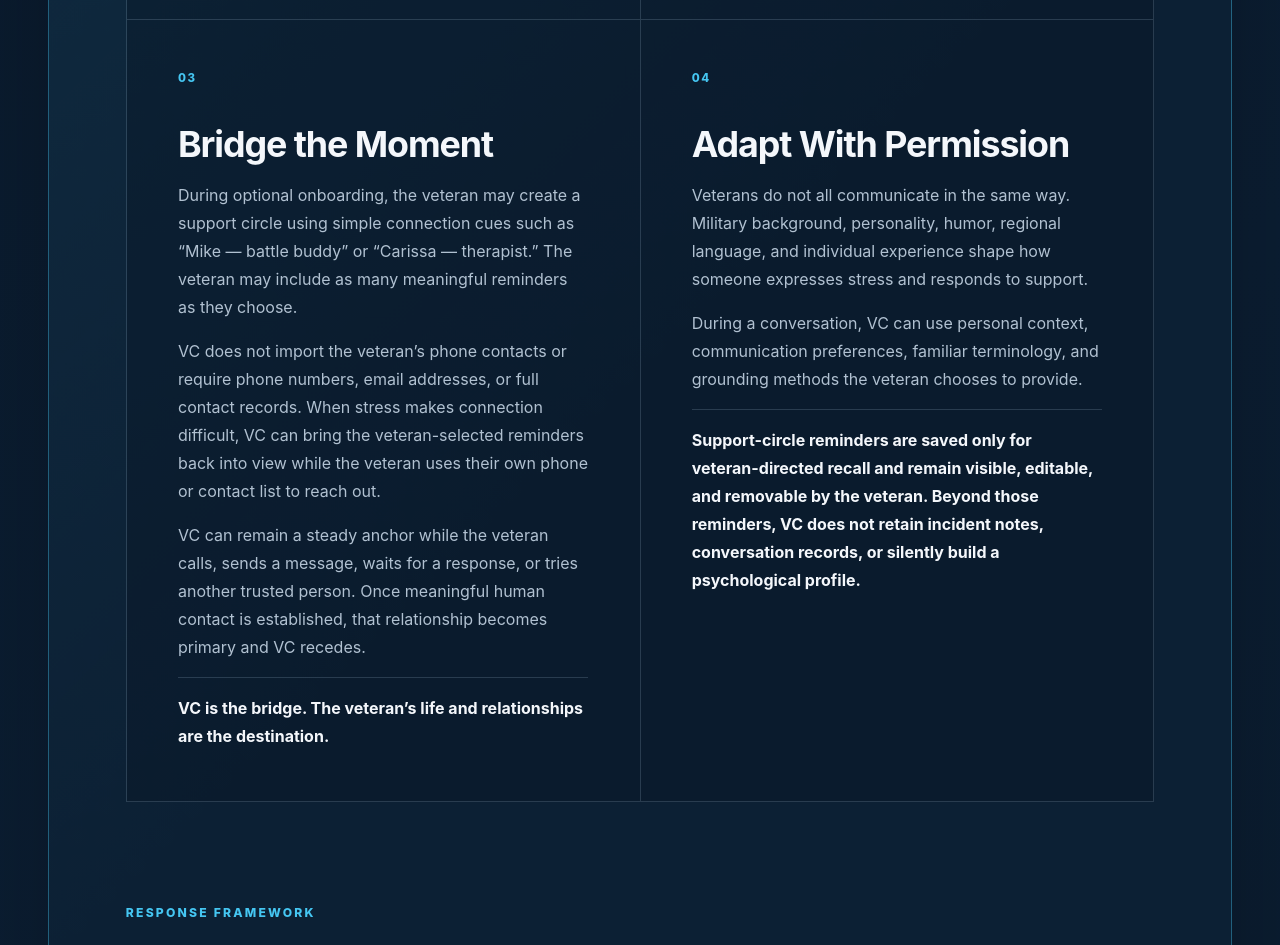
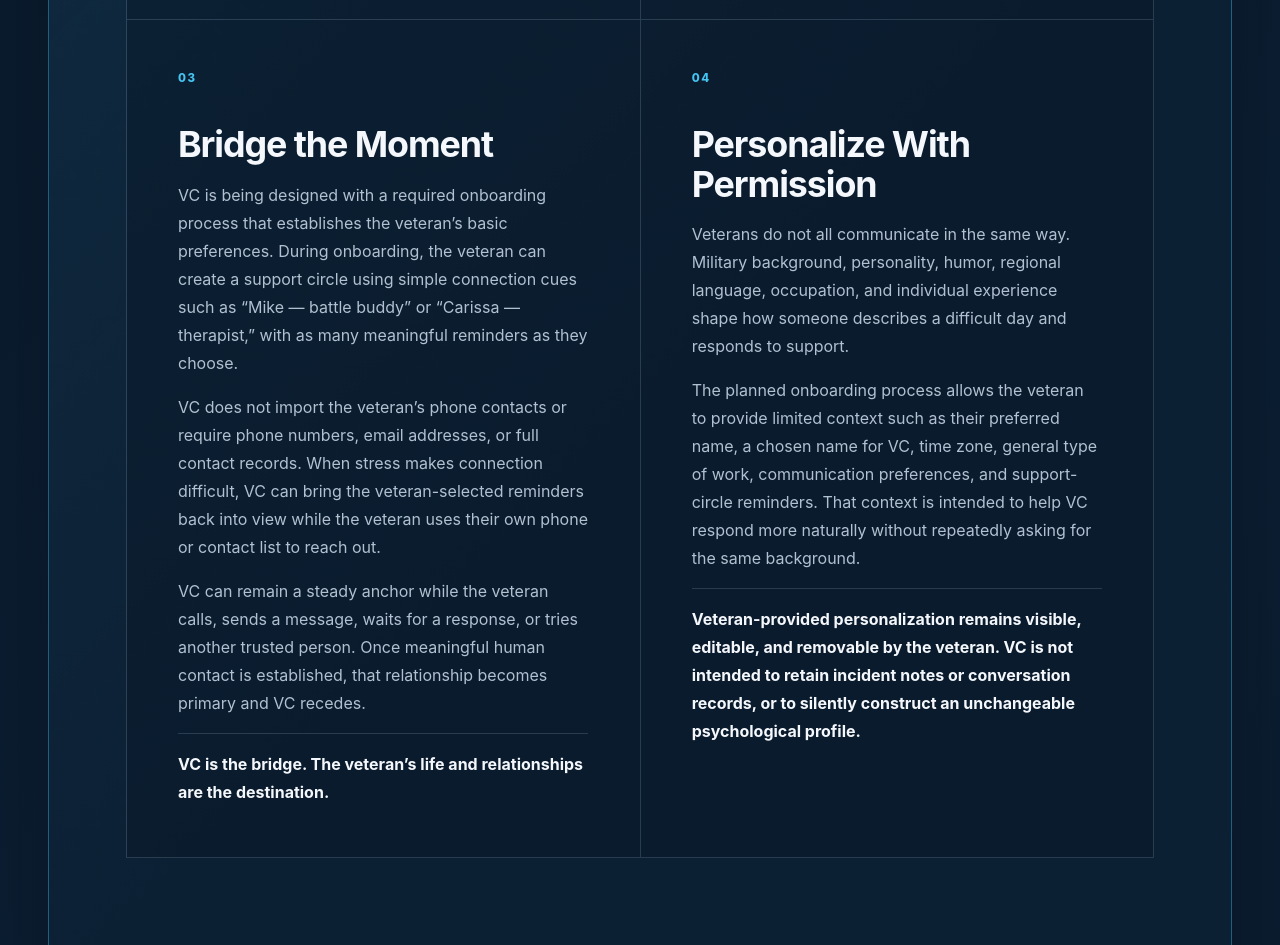
Before and after one commit to DRFounder/digital-renovations-site, a plain HTML site: page index.html in a window 1280 px wide. Shown: the part 3740-4685 px from the top of the page. Drawn offline with Linux system fonts and the light colour scheme.

Commit message:
Clarify planned VC onboarding and personalization

```diff
--- a/index.html
+++ b/index.html
@@ -160,9 +160,10 @@
               <p class="vc-step">03</p>
               <h3>Bridge the Moment</h3>
               <p>
-                During optional onboarding, the veteran may create a support circle using simple
-                connection cues such as “Mike — battle buddy” or “Carissa — therapist.” The veteran
-                may include as many meaningful reminders as they choose.
+                VC is being designed with a required onboarding process that establishes the
+                veteran’s basic preferences. During onboarding, the veteran can create a support
+                circle using simple connection cues such as “Mike — battle buddy” or “Carissa —
+                therapist,” with as many meaningful reminders as they choose.
               </p>
               <p>
                 VC does not import the veteran’s phone contacts or require phone numbers, email
@@ -180,20 +181,22 @@
 
             <article class="vc-pillar">
               <p class="vc-step">04</p>
-              <h3>Adapt With Permission</h3>
+              <h3>Personalize With Permission</h3>
               <p>
                 Veterans do not all communicate in the same way. Military background, personality,
-                humor, regional language, and individual experience shape how someone expresses
-                stress and responds to support.
+                humor, regional language, occupation, and individual experience shape how someone
+                describes a difficult day and responds to support.
               </p>
               <p>
-                During a conversation, VC can use personal context, communication preferences,
-                familiar terminology, and grounding methods the veteran chooses to provide.
+                The planned onboarding process allows the veteran to provide limited context such as
+                their preferred name, a chosen name for VC, time zone, general type of work,
+                communication preferences, and support-circle reminders. That context is intended
+                to help VC respond more naturally without repeatedly asking for the same background.
               </p>
               <p class="vc-emphasis">
-                Support-circle reminders are saved only for veteran-directed recall and remain
-                visible, editable, and removable by the veteran. Beyond those reminders, VC does not
-                retain incident notes, conversation records, or silently build a psychological profile.
+                Veteran-provided personalization remains visible, editable, and removable by the
+                veteran. VC is not intended to retain incident notes or conversation records, or to
+                silently construct an unchangeable psychological profile.
               </p>
             </article>
           </div>
```
